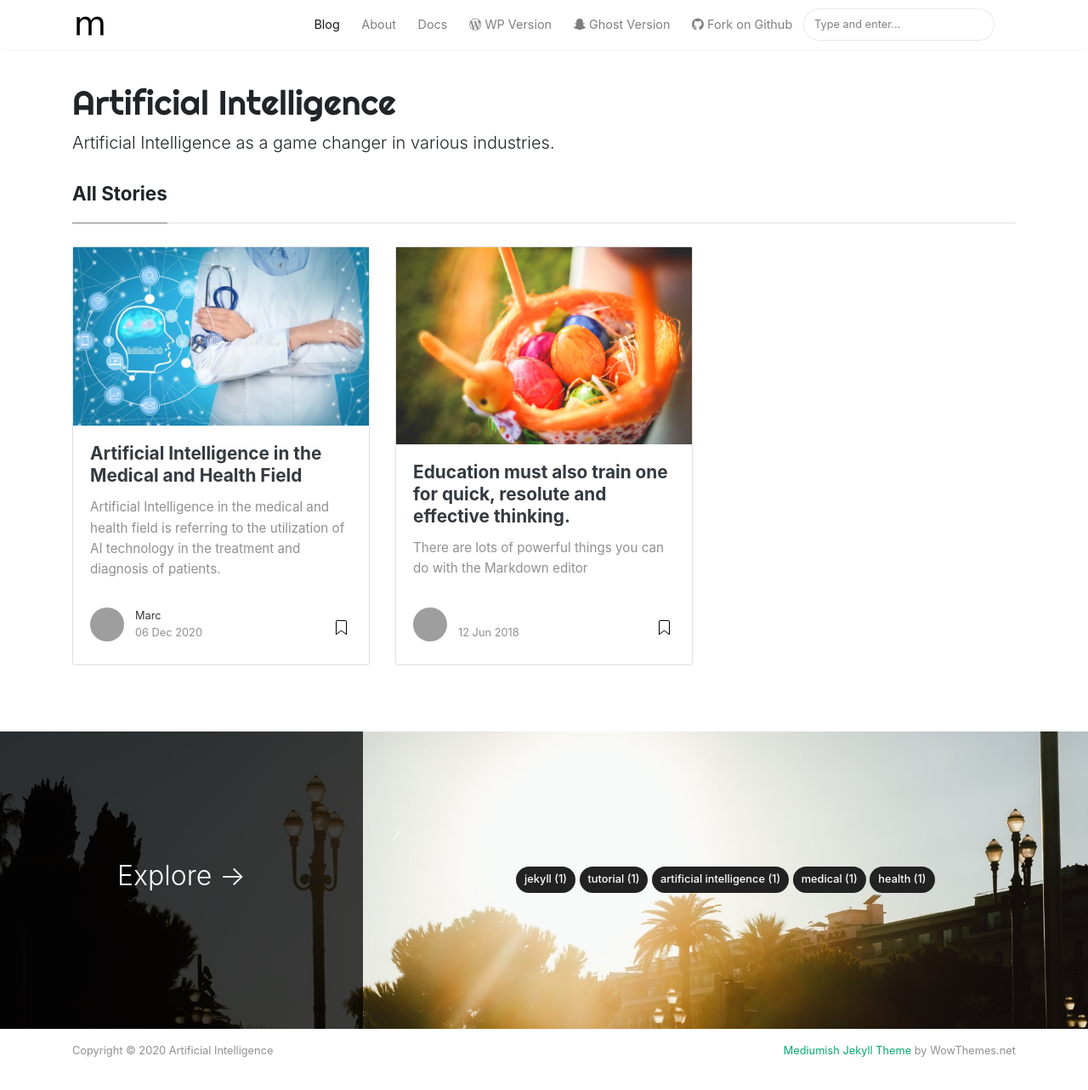
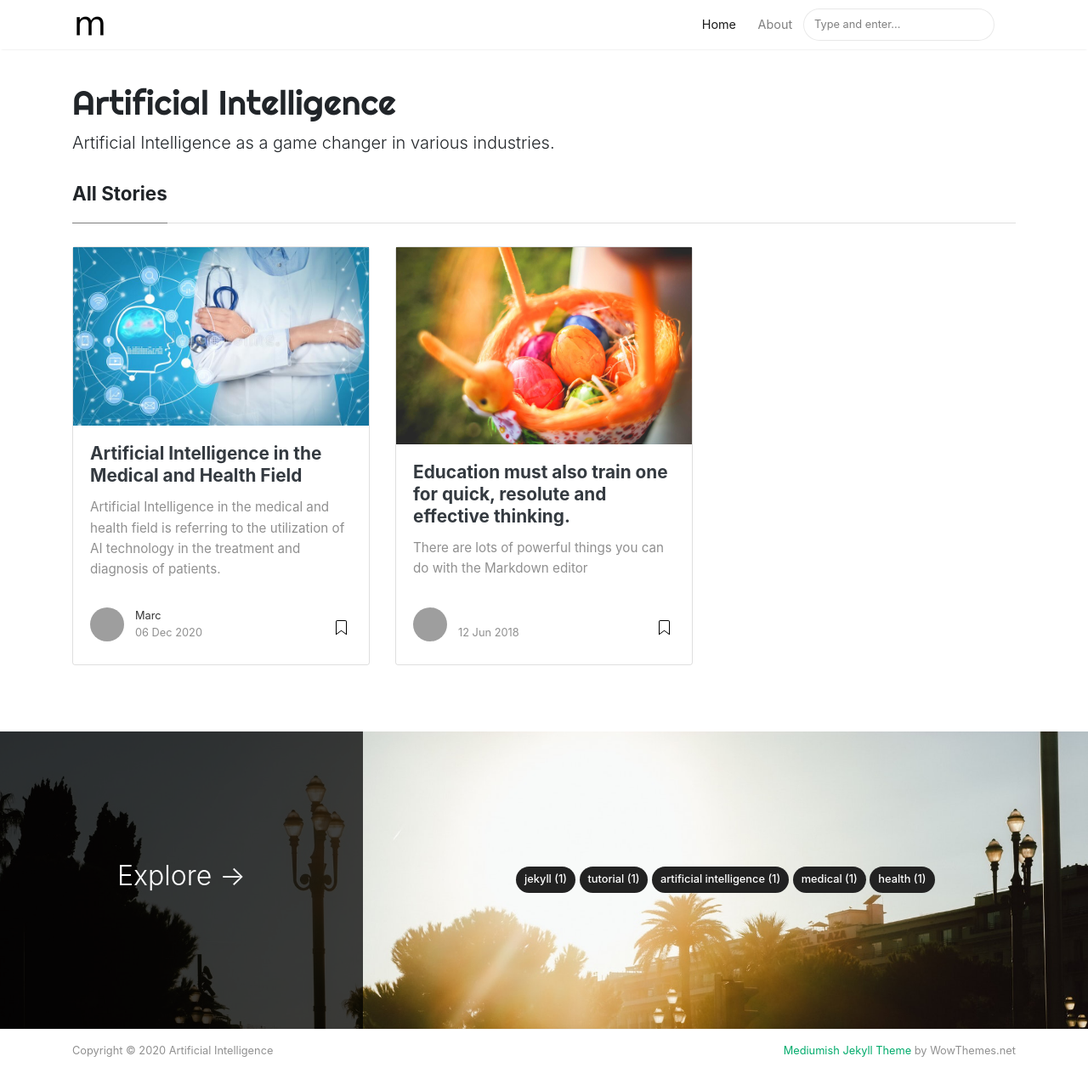
Before and after one commit to mclag/mms142-groupg-2020, a Jekyll site: the page built from index.html, in a window 1280 px wide and 1320 px high. Shown: the top 1283 px of the window at 85% size. Built offline with Jekyll 4.4.1, drawn with Linux system fonts in a browser that asks for light colours; nearby versions of some CDN libraries; the list of posts is cut into pages by our own code; grey boxes are pictures that could not be loaded.

Commit message:
Update default.html

```diff
--- a/_layouts/default.html
+++ b/_layouts/default.html
@@ -68,30 +68,14 @@
                 {% else %}
                 <li class="nav-item">
                 {% endif %}
-                <a class="nav-link" href="{{ site.baseurl }}/index.html">Blog</a>
+                <a class="nav-link" href="{{ site.baseurl }}/index.html">Home</a>
                 </li>
 
                 <li class="nav-item">
                 <a class="nav-link" href="{{ site.baseurl }}/about">About</a>
                 </li>
 
-                <li class="nav-item">
-                <a target="_blank" class="nav-link" href="https://bootstrapstarter.com/bootstrap-templates/template-mediumish-bootstrap-jekyll/"> Docs</a>
-                </li>
-
-                <li class="nav-item">
-                <a target="_blank" class="nav-link" href="https://www.wowthemes.net/themes/mediumish-wordpress/"><i class="fab fa-wordpress-simple"></i> WP Version</a>
-                </li>
-
-                <li class="nav-item">
-                <a target="_blank" class="nav-link" href="https://www.wowthemes.net/themes/mediumish-ghost/"><i class="fab fa-snapchat-ghost"></i> Ghost Version</a>
-                </li>
-
-                <li class="nav-item">
-                <a target="_blank" class="nav-link" href="https://github.com/wowthemesnet/mediumish-theme-jekyll"><i class="fab fa-github"></i> Fork on Github</a>
-                </li>
-
-                {% include search-lunr.html %}
+               {% include search-lunr.html %}
 
             </ul>
 
```
